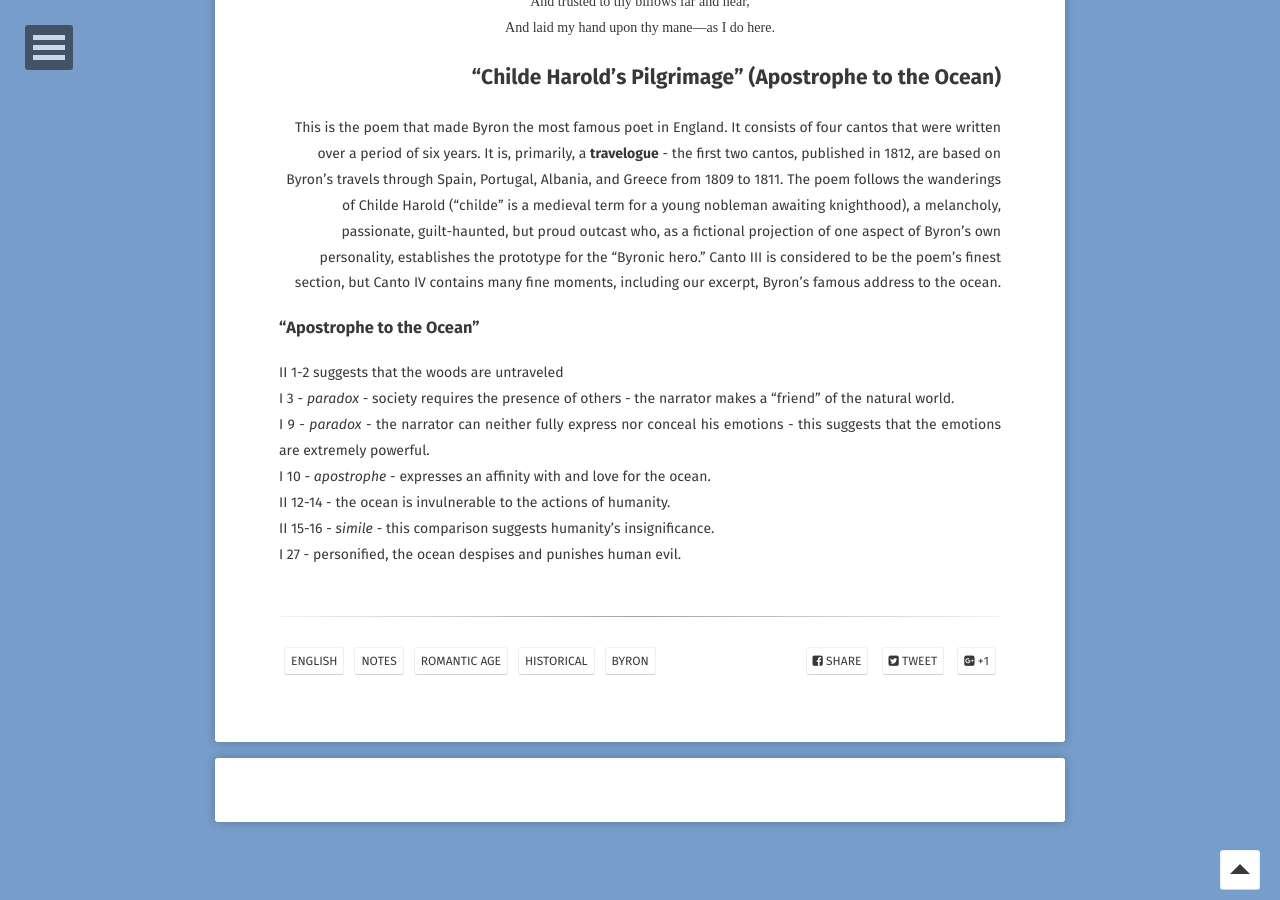
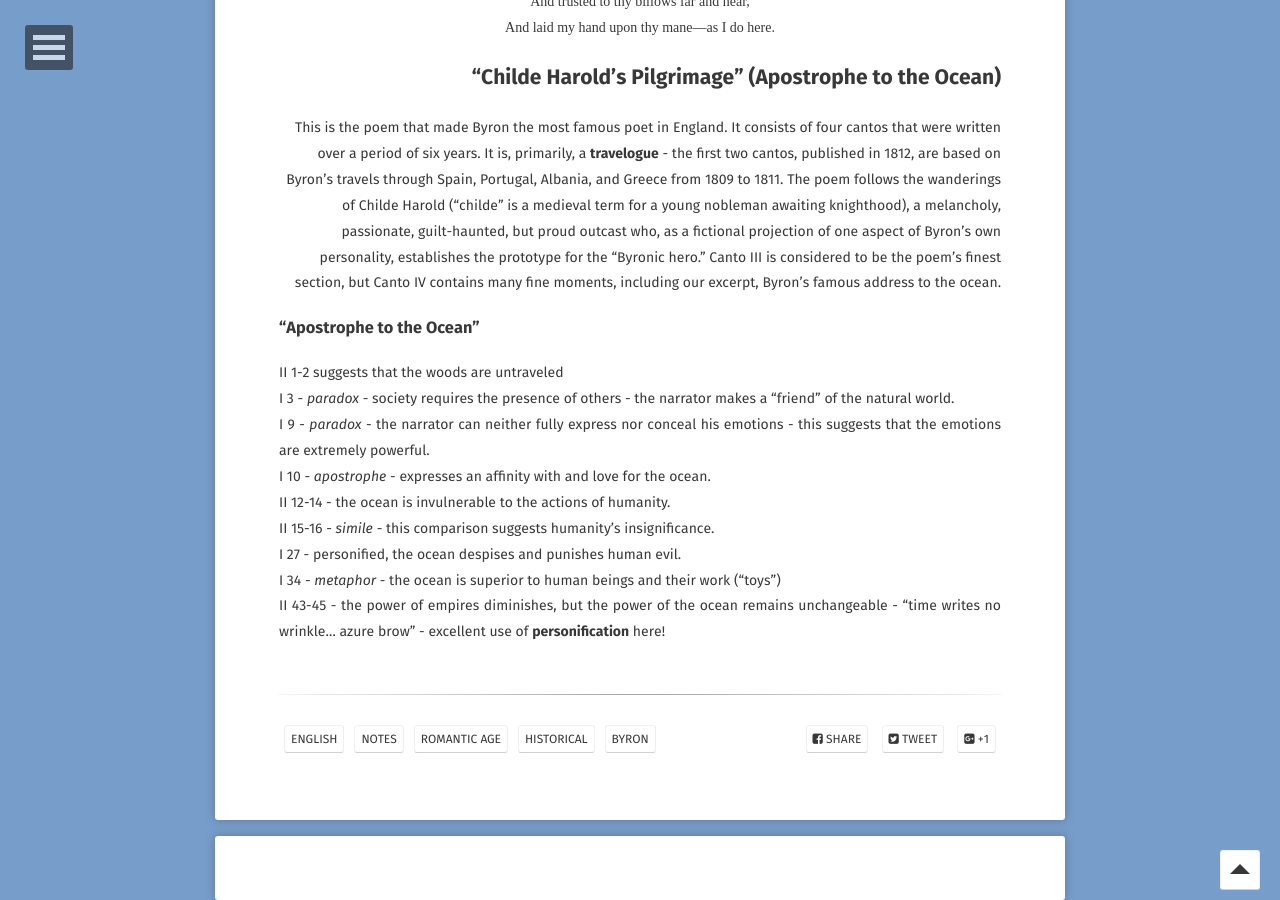
Before and after one commit to EthenStrine/site, a Jekyll site: the page built from _posts/2019-04-09-byronichero.md, in a window 1280 px wide and 900 px high, scrolled down 2762 px. Built offline with Jekyll 4.4.1, drawn with Linux system fonts in a browser that asks for light colours; some web fonts are replaced; comment, search, counter and statistics services are not loaded; some of the changed text lies outside the part shown.

Commit message:
Update 2019-04-09-byronichero.md

```diff
--- a/_posts/2019-04-09-byronichero.md
+++ b/_posts/2019-04-09-byronichero.md
@@ -109,3 +109,5 @@ I 10 - *apostrophe* - expresses an affinity with and love for the ocean.
 II 12-14 - the ocean is invulnerable to the actions of humanity.
 II 15-16 - *simile* - this comparison suggests humanity's insignificance.
 I 27 - personified, the ocean despises and punishes human evil.
+I 34 - *metaphor* - the ocean is superior to human beings and their work ("toys")
+II 43-45 - the power  of empires diminishes, but the power of the ocean remains unchangeable - "time writes no wrinkle... azure brow" - excellent use of **personification** here!
```
